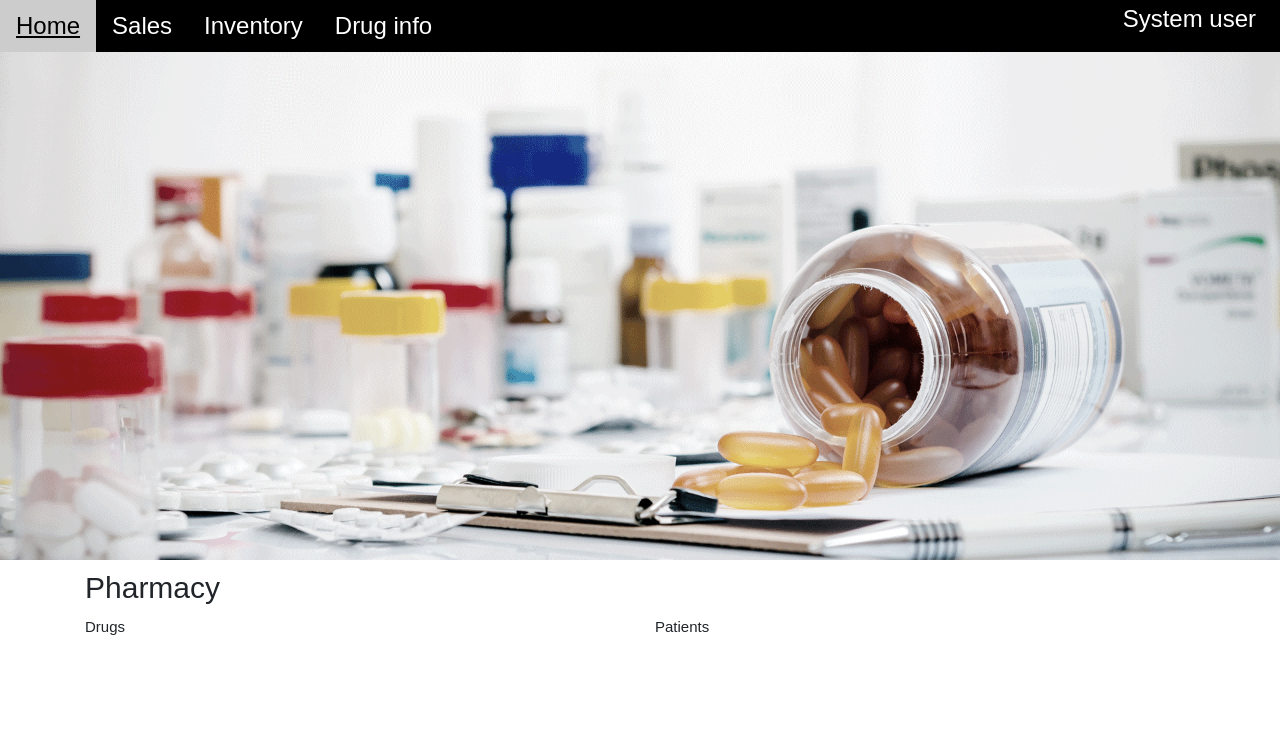
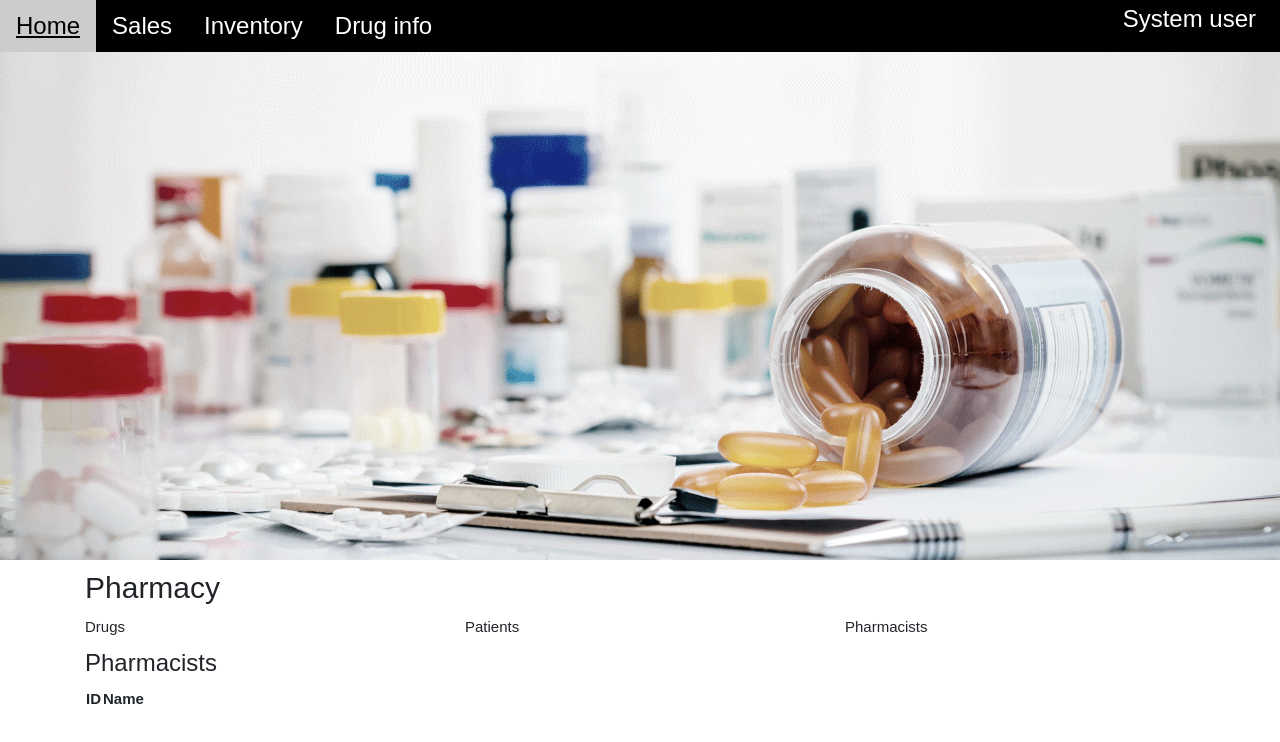
Before and after one commit to isuruhettiarachchi/Pharmacy, a React (Create React App) app: page /pharmacists in a window 1280 px wide. Shown: the top 742 px of the page. Built offline with nearby package versions, Linux system fonts and the light colour scheme; no server answers.

Commit message:
Pharmacist V1

```diff
--- a/package.json
+++ b/package.json
@@ -3,6 +3,7 @@
   "version": "0.1.0",
   "private": true,
   "dependencies": {
+    "axios": "^0.18.0",
     "react": "^16.4.0",
     "react-dom": "^16.4.0",
     "react-router-dom": "^4.3.1",
--- /dev/null
+++ b/src/Config.app.js
@@ -0,0 +1,5 @@
+var URIDetails = function(){
+    this.NODE_API = 'http://localhost:3001/pharmacists';
+    this.SPRING_API= 'http://';
+}
+module.exports = new URIDetails();
--- a/src/components/AppContainer.jsx
+++ b/src/components/AppContainer.jsx
@@ -3,6 +3,7 @@ import {BrowserRouter as Router, Route, Link} from 'react-router-dom';
 
 import Drugs from './drugs.component/drugs.component';
 import Patients from './patients.component/patients.component';
+import Pharmacists from './pharmacists.component/pharmcists.component'
 
 export default class AppContainer extends Component {
     render() {
@@ -17,6 +18,9 @@ export default class AppContainer extends Component {
                         <div className="col-sm">
                             <Link to="/about">Patients</Link>
                         </div>
+                        <div className="col-sm">
+                            <Link to="/pharmacists">Pharmacists</Link>
+                        </div>
                     </div>
                     <Route exact path="/" render={props => {
                         return <Drugs/>
@@ -24,6 +28,9 @@ export default class AppContainer extends Component {
                     <Route path="/about" render={props => {
                         return <Patients/>
                     }}/>
+                    <Route path="/pharmacists" render={props =>{
+                        return <Pharmacists/>
+                    }}/>
                 </div>
             </Router>
         </div>;
--- /dev/null
+++ b/src/components/pharmacists.component/pharmcists.component.jsx
@@ -0,0 +1,80 @@
+
+import React, {Component}       from 'react';
+import axios                    from 'axios';
+// import PropTypes                from 'prop-types';
+
+var URI                         = require("../../Config.app");
+var NODE_URI = URI.NODE_API;
+var pharmacists = [];
+var pharmacistID = [];
+export default class Pharmacists extends Component{
+    // static get propTypes() {
+    //     return {
+    //         pharmacists: propTypes.array
+    //     }
+    // }
+
+    constructor(props){
+        super(props);
+        this.getAllPharmacists();
+    }
+
+    // componentWillReceiveProps(props) {
+    //     this.setState(props)
+    // }
+
+    getAllPharmacists(){
+        axios.get(NODE_URI, {headers: { 'crossDomain': true }}).then((results)=>{
+            console.log(results['status']);
+            console.log(results.status)
+            if(results["status"]===200){
+                var pharmacistsArray = results.message;
+                for(var i in pharmacistsArray){
+                    console.log(i+ ", " +pharmacistsArray[i]);
+                    // pharmacists.push(i, pharmacistsArray[i]);
+                    // pharmacistID.push(i,pharmacistsArray[i]);
+                }
+            }
+        })
+
+    }
+
+    render(){
+        // this.pharmacists = this.props.pharmacists;
+        return <div>
+            <h3>Pharmacists</h3>
+            <table>
+                <thead>
+                    <tr>
+                        <th>ID</th>
+                        <th>Name</th>
+                    </tr>
+                </thead>
+                <tbody>
+
+
+
+                                <tr>
+                                    <td>{
+
+
+                                           pharmacistID[0]
+
+                                    }</td>
+                                    <td>
+                                        {
+
+                                            pharmacists[0]
+
+                                        }
+
+                                    </td>
+                                </tr>
+
+
+
+                </tbody>
+            </table>
+        </div>
+    }
+}
```
Also changed, not shown: 1 other file (tests, documents, lock files or other folders).
